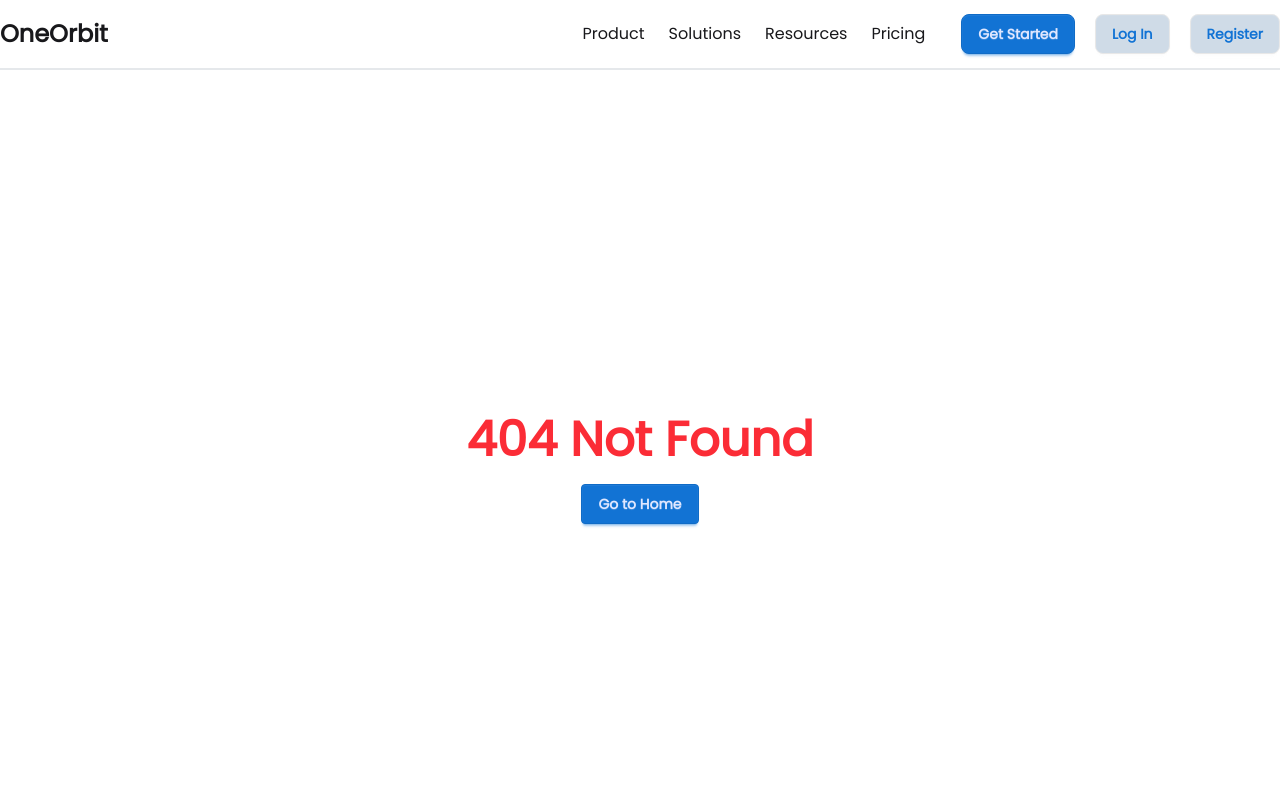
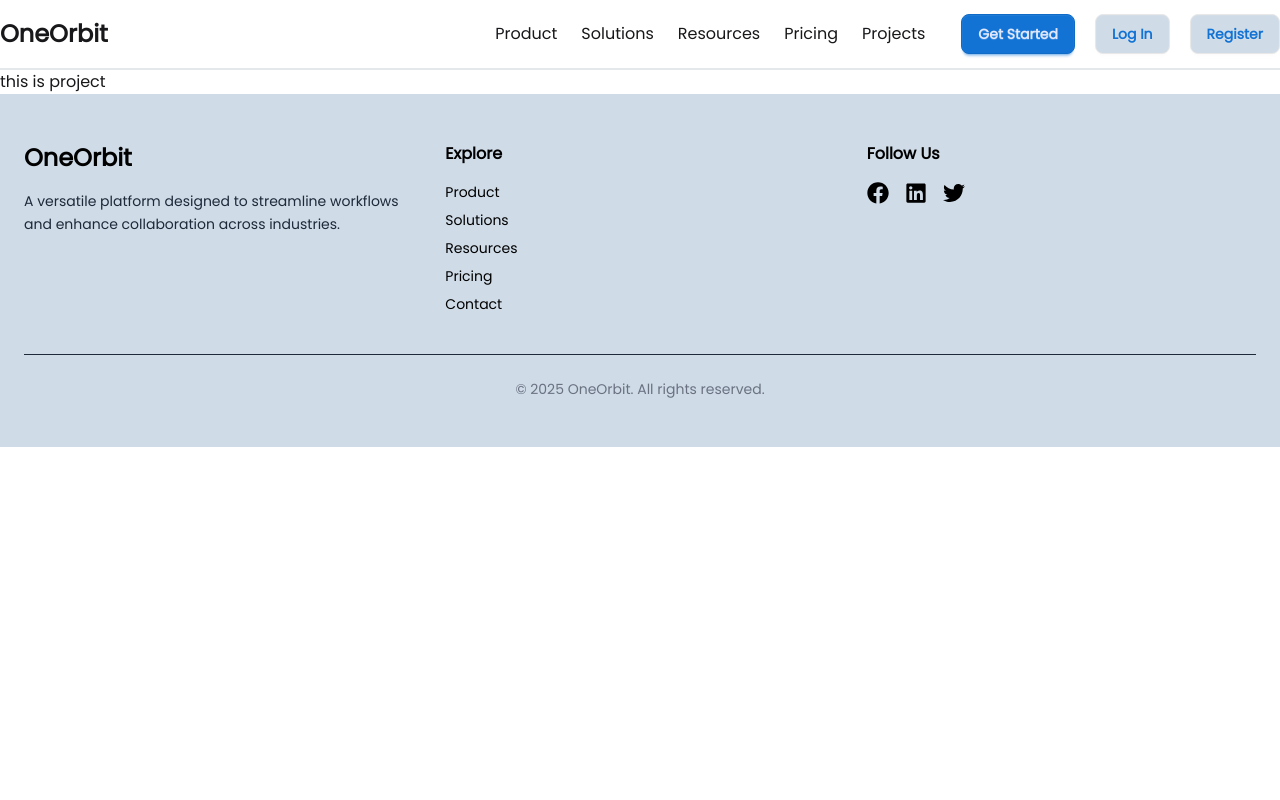
Before and after one commit to swajannaimur/One-Orbit, a Next.js app: page /projects in a window 1280 px wide. Before the commit this address had no page. Shown: the top 800 px of the page. Built offline with nearby package versions, Linux system fonts and the light colour scheme.

Commit message:
Added new Branch

```diff
--- /dev/null
+++ b/src/app/(routes)/projects/page.jsx
@@ -0,0 +1,11 @@
+import React from 'react';
+
+const Projects = () => {
+    return (
+        <div>
+            <h2>this is project</h2>
+        </div>
+    );
+};
+
+export default Projects;
--- a/src/components/common/Navbar.jsx
+++ b/src/components/common/Navbar.jsx
@@ -15,6 +15,9 @@ export default function Navbar() {
       </li>
       <li>
         <Link href="/pricing">Pricing</Link>
+      </li>
+      <li>
+        <Link href="/projects">Projects</Link>
       </li>
     </>
   );
```
